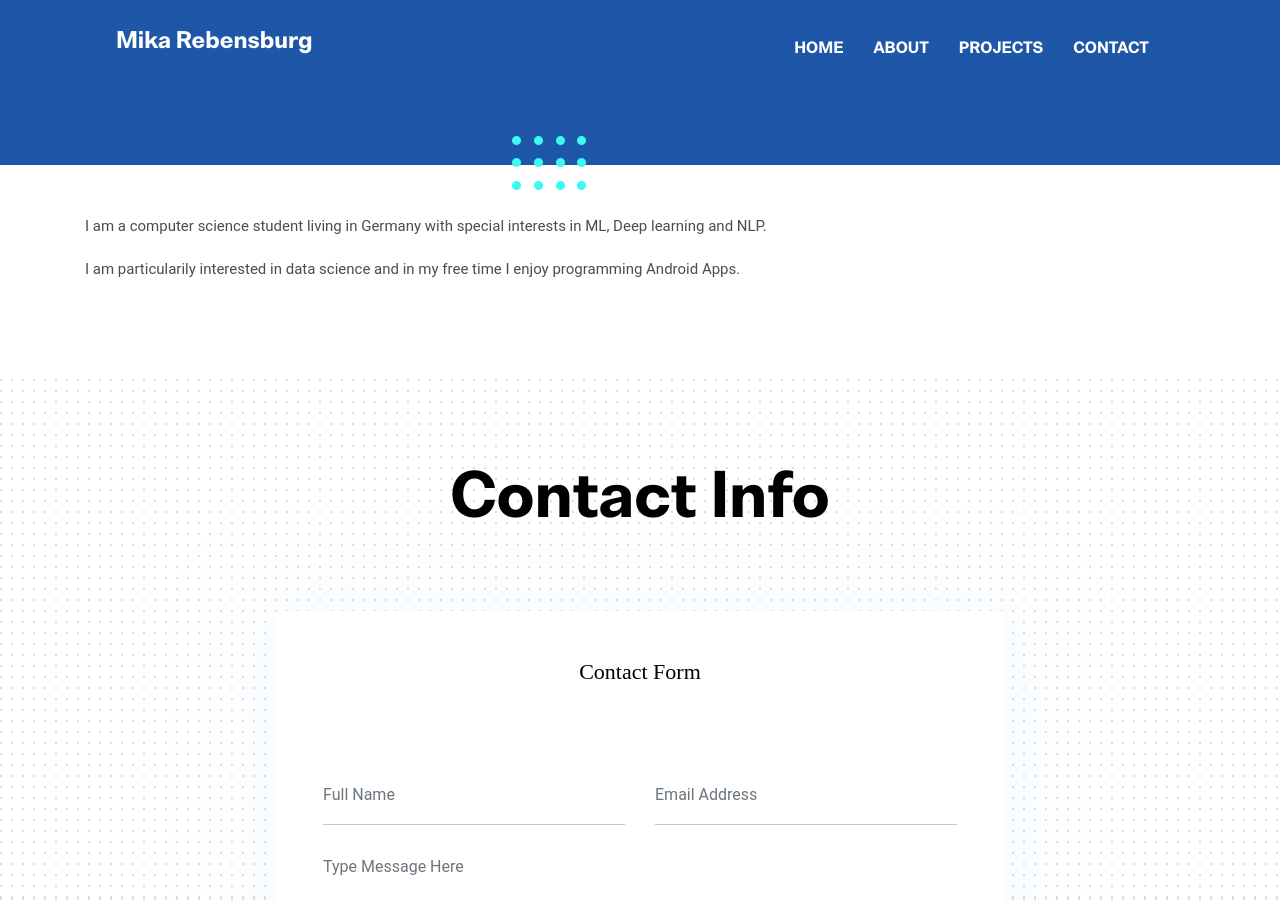
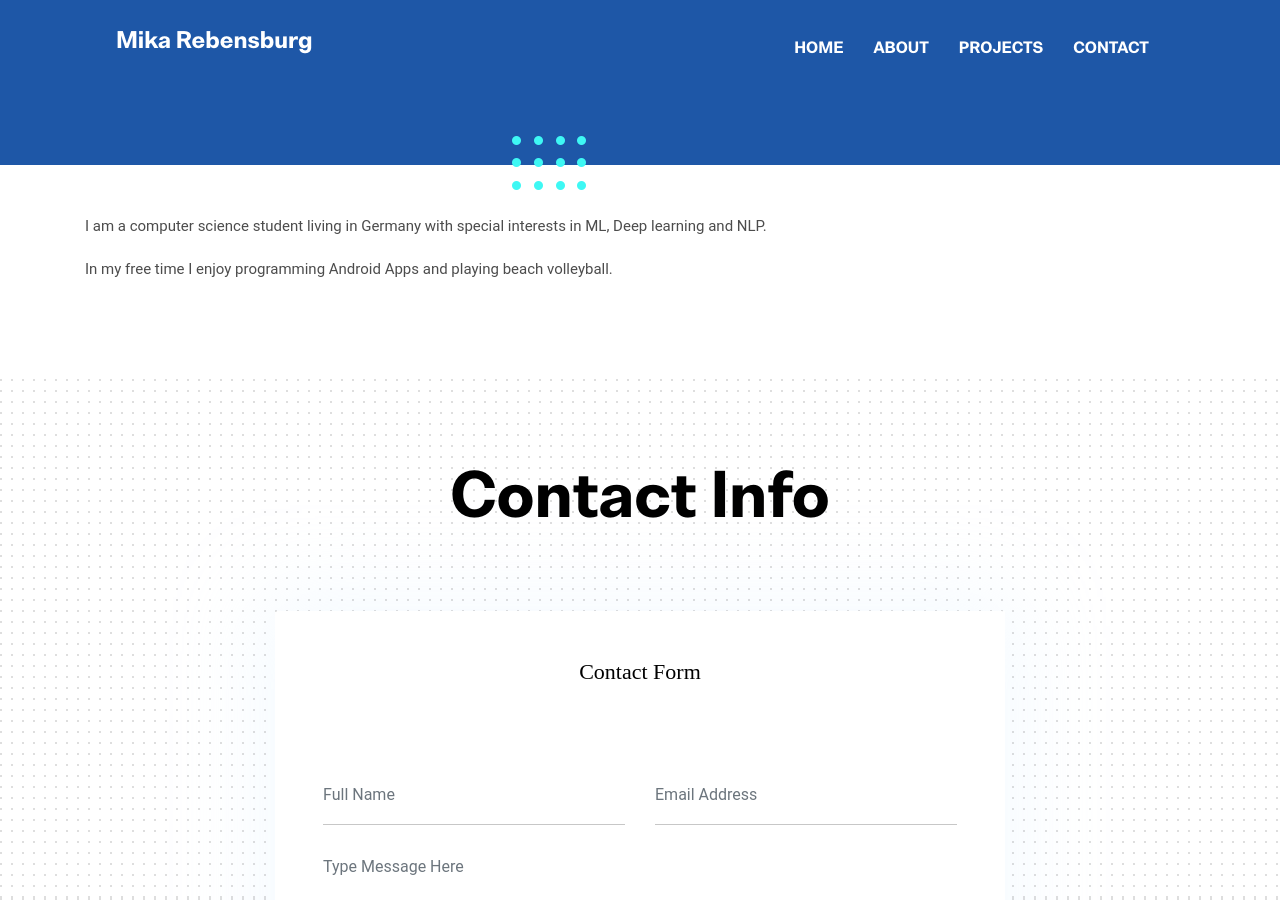
Before and after one commit to memika/memika.github, a Jekyll site: the page built from _pages/about.md, in a window 1280 px wide and 900 px high, scrolled down 359 px. Built offline with Jekyll 4.4.1, drawn with Linux system fonts in a browser that asks for light colours.

Commit message:
Update about.md

```diff
--- a/_pages/about.md
+++ b/_pages/about.md
@@ -8,4 +8,4 @@ signature: assets/images/about/signature.png
 
 I am a computer science student living in Germany with special interests in ML, Deep learning and NLP.
 
-I am particularily interested in data science and in my free time I enjoy programming Android Apps.
+In my free time I enjoy programming Android Apps and playing beach volleyball.
```
